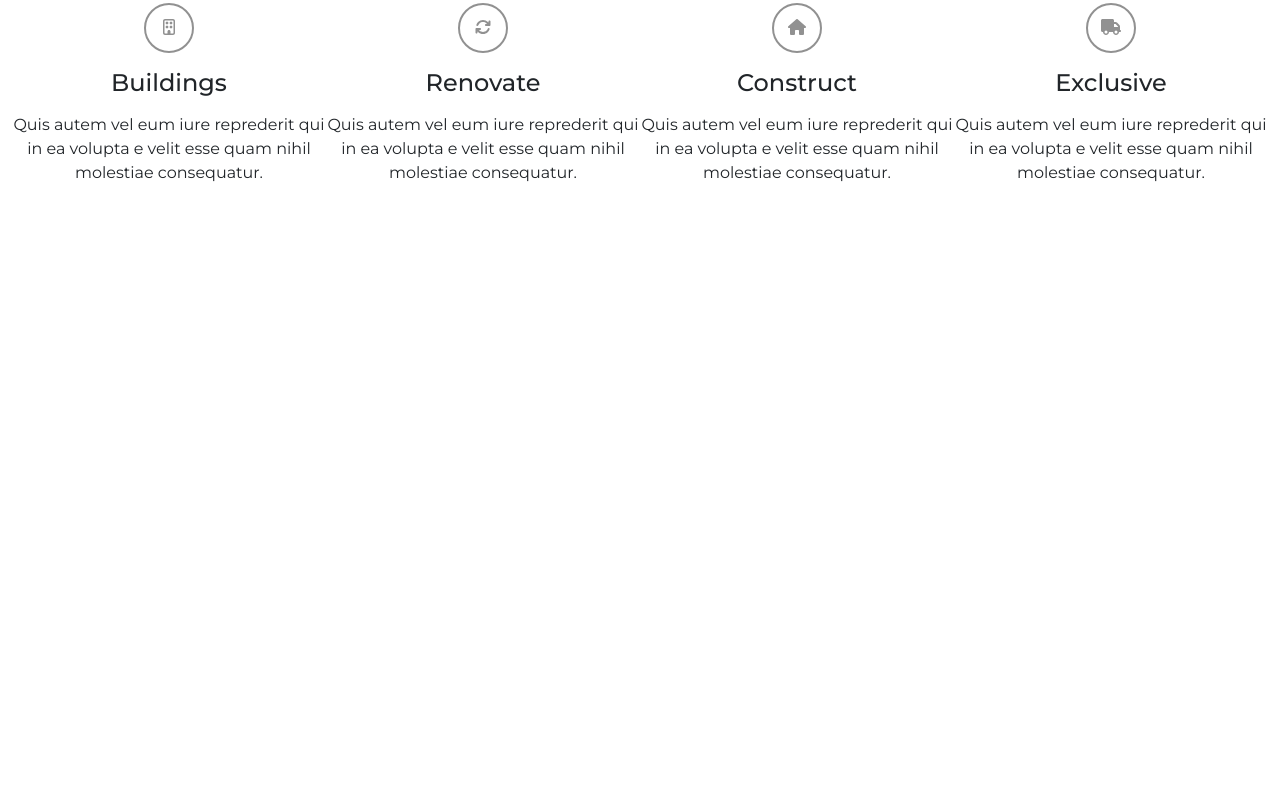
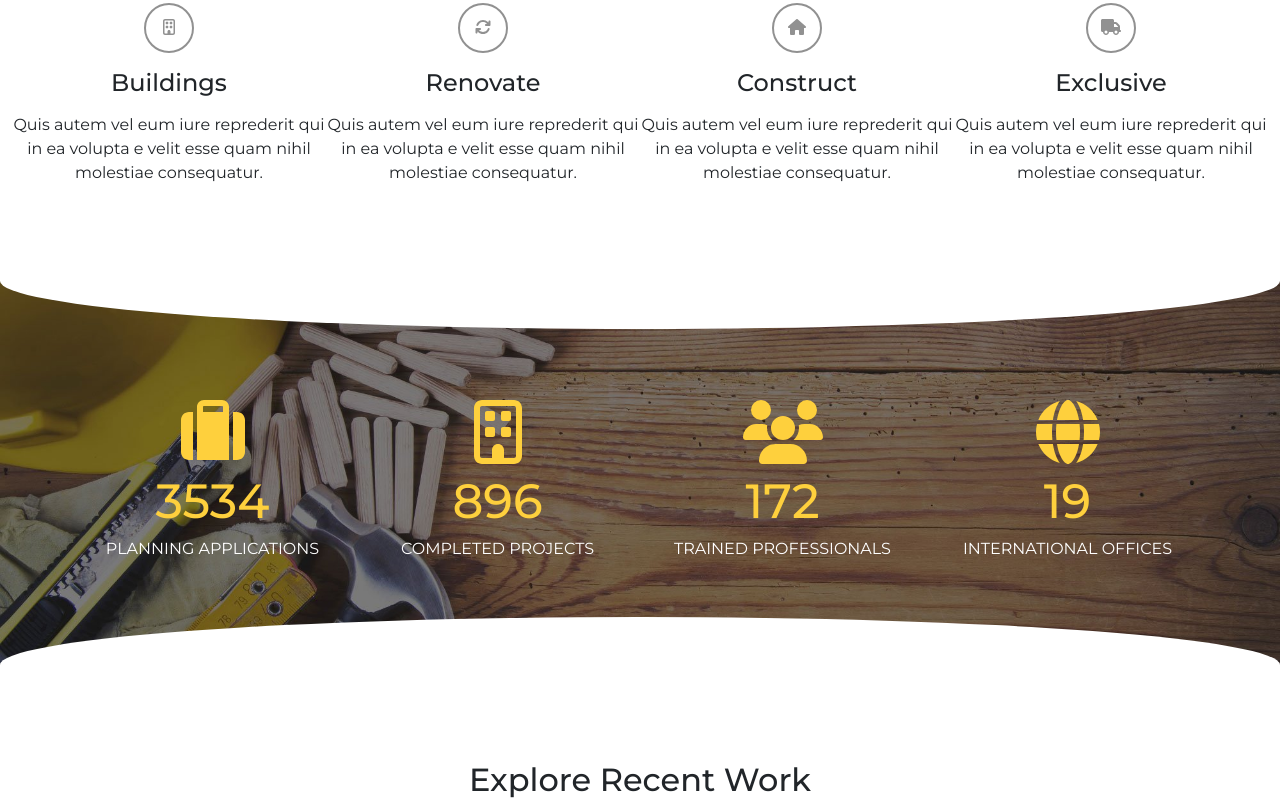
Before and after one commit to Giacomo-Paolini/proj-html-vuejs, a Vue app: page / in a window 1280 px wide. Shown: the part 1399-2199 px from the top of the page. Before the commit the page ends 1632 px from the top, so only its background shows below. Built offline with nearby package versions, Linux system fonts and the light colour scheme.

Commit message:
feat: banner

```diff
--- a/src/App.vue
+++ b/src/App.vue
@@ -2,6 +2,9 @@
   import AppNavbar from './components/AppNavbar.vue'
   import AppJumbotron from './components/AppJumbotron.vue'
   import AppSection1 from './components/AppSection1.vue'
+  import AppBanner1 from './components/AppBanner1.vue'
+  import AppSection2 from './components/AppSection2.vue'
+
 
   export default {
     name: "App",
@@ -9,6 +12,8 @@
       AppNavbar,
       AppJumbotron,
       AppSection1,
+      AppBanner1,
+      AppSection2,
     }
   }
 </script>
@@ -20,6 +25,8 @@
   </header>
   <main>
     <AppSection1 />
+    <AppBanner1 />
+    <AppSection2 />
   </main>
 </template>
 
--- /dev/null
+++ b/src/components/AppBanner1.vue
@@ -0,0 +1,83 @@
+<script>
+    export default {
+        name: "AppBanner1",
+        data() {
+            return {
+                items: [
+                    {title: "PLANNING APPLICATIONS", num: "3534", icon: `<i class="fa-solid fa-suitcase"></i>`},
+                    {title: "COMPLETED PROJECTS", num: "896", icon: `<i class="fa-regular fa-building"></i>`},
+                    {title: "TRAINED PROFESSIONALS", num: "172", icon: `<i class="fa-solid fa-users"></i>`},
+                    {title: "INTERNATIONAL OFFICES", num: "19", icon: `<i class="fa-solid fa-globe"></i>`},
+                ]
+            }
+        }
+    }
+</script>
+
+<template>
+    <div class="container-fluid">
+        <div class="curved-bands-top"></div>
+        <div class="container">
+            <div class="row d-flex align-items-center">
+                <div class="my-card d-flex flex-column" v-for="card in items">
+                    <span v-html="card.icon" class="my-icon-size"></span>
+                    <span class="my-number-size">{{ card.num }}</span>
+                    <p>{{ card.title }}</p>
+                </div>
+            </div>
+        </div>
+        <div class="curved-bands-bottom"></div>
+    </div>
+</template>
+
+<style lang="scss" scoped>
+@use '../styles/variables.scss' as *;
+@use '../styles/mixins.scss' as *;
+
+    .container-fluid {
+        background-image: url(../assets/images-construction/imagesPush/home-244125289.jpg);
+        background-size: cover;
+        background-repeat: no-repeat;
+        background-position: center;
+        height: 30rem;
+        position: relative;
+        padding: 0;
+        .curved-bands-top {
+            position: absolute;
+            width: 100%;
+            height: 6rem;
+            background-color: $white;
+            border-radius: 0 0 70% 70%;
+        }
+        .curved-bands-bottom {
+            position: absolute;
+            width: 100%;
+            height: 6rem;
+            bottom: -0px;
+            background-color: $white;
+            border-radius: 70% 70% 0 0;
+        }
+        .row {
+            height: 30rem;
+        }
+        .my-card {
+            text-align: center;
+            width: calc(100% / 4);
+            color: $yellow;
+            .my-icon-size {
+                font-size: 4rem;
+            }
+            .my-number-size {
+                margin-top: -1rem;
+                font-size: 3rem;
+                font-weight: 500;
+            }
+            p {
+                color: $white;
+            }
+        }
+    }
+
+
+
+</style>
--- a/src/components/AppSection1.vue
+++ b/src/components/AppSection1.vue
@@ -37,13 +37,13 @@
         </div>
         <div class="container-fluid">
             <div class="row">
-                <div class="d-flex justify-content-evenly mt-5">
+                <div class="d-flex justify-content-evenly mt-5 mb-5">
                     <div v-for="card in items" class="d-flex flex-column my-card text-center align-items-center justify-content-center">
                         <div class="circle-icon mb-3">
                             <span v-html="card.icon"></span>
                         </div>
                         <h4 class="mb-3">{{ card.title }}</h4>
-                        <p class="mb-5">{{ card.description }}</p>
+                        <p>{{ card.description }}</p>
                     </div>
                 </div>
             </div>
@@ -61,7 +61,7 @@
 
     .centered-button {
         position: absolute;
-        top: 18.5%;
+        top: 16.6%;
         left: 50%;
         transform: translate(-50%, -50%);
     }
--- /dev/null
+++ b/src/components/AppSection2.vue
@@ -0,0 +1,18 @@
+<script>
+    export default {
+        name: "AppSection2",
+    }
+</script>
+
+<template>
+    <section class="container">
+        <div class="row mt-5 text-center">
+            <h2>Explore Recent Work</h2>
+        </div>
+    </section>
+</template>
+
+<style lang="scss" scoped>
+@use '../styles/variables.scss' as *;
+@use '../styles/mixins.scss' as *;
+</style>
```
Also changed, not shown: src/assets/images-construction/imagesPush/home-244125289.jpg (added).
